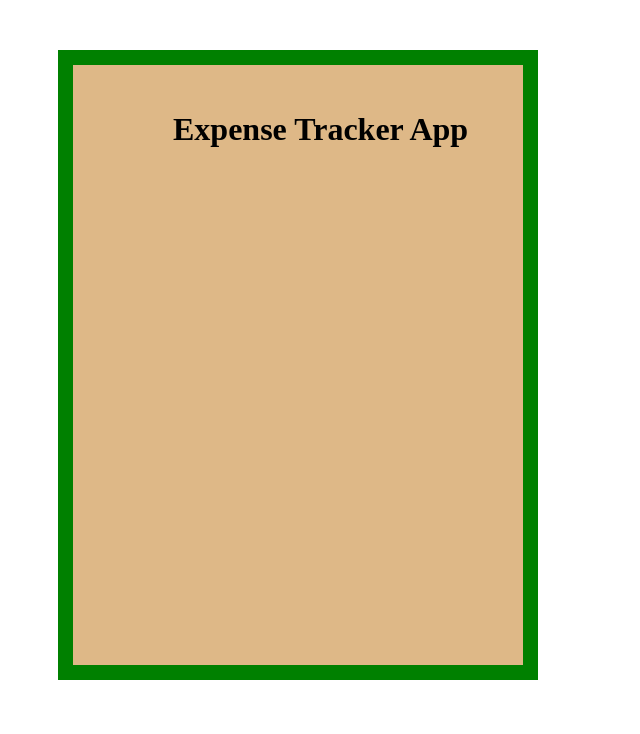
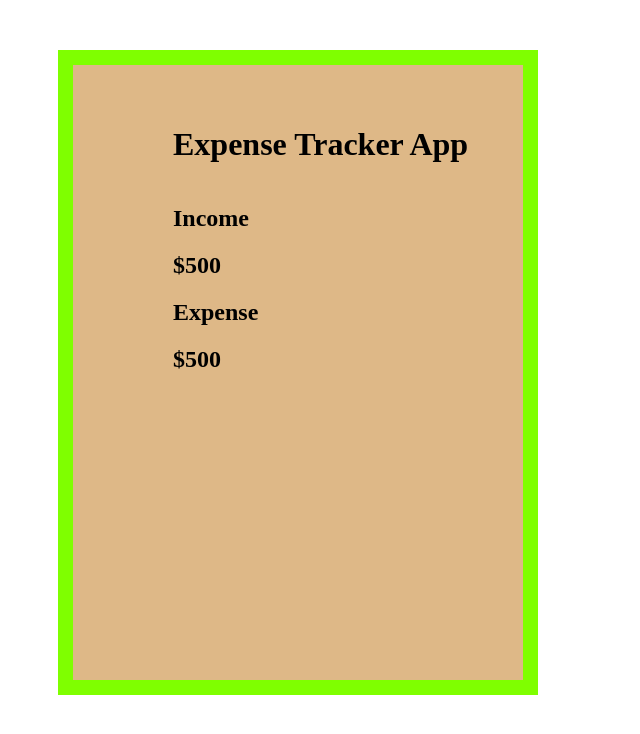
Before and after one commit to abdulwaqar844/Expense-Tracker-App, a React (Create React App) app: page / in a window 1280 px wide. Shown: the top 734 px of the page, without its empty margins (0-640 px from the left). Built offline with nearby package versions, Linux system fonts and the light colour scheme.

Commit message:
Css Applied

```diff
--- a/src/Child.js
+++ b/src/Child.js
@@ -1,14 +1,18 @@
 import React from 'react';
-import './App.css';
+import './index.css';
 
 function Child() {
     return (
         <div className="container">
             <h1 className="header">
                 Expense Tracker App
-
-    </h1>
-
+            </h1>
+            <div className="top-container">
+            <h2>Income</h2>
+            <h2>$500</h2>
+            <h2>Expense</h2>
+            <h2>$500</h2>
+            </div>
         </div>
     );
 }
--- a/src/index.css
+++ b/src/index.css
@@ -3,8 +3,13 @@
   width: 50%;
   background-color: burlywood;
   width: 300px;
-  border: 15px solid green;
-  padding: 25px 50px 75px 100px;
+  border: 15px solid chartreuse;
+  padding: 40px 50px 75px 100px;
   margin: 50px;
 
   }
+  .top-container{
+    box-shadow: cornflowerblue;
+    box-sizing: border-box;
+align-content: flex-start;
+  }
```
